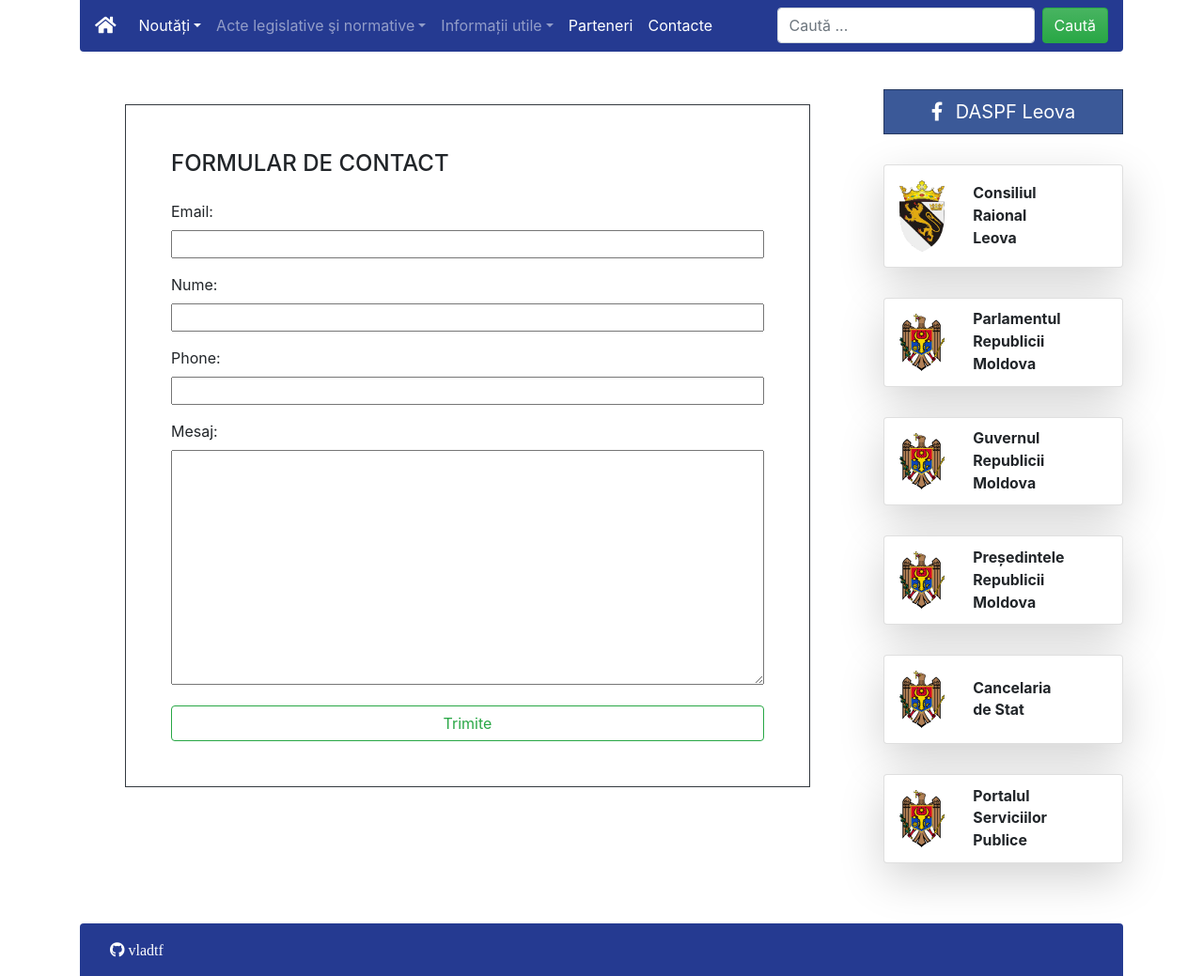
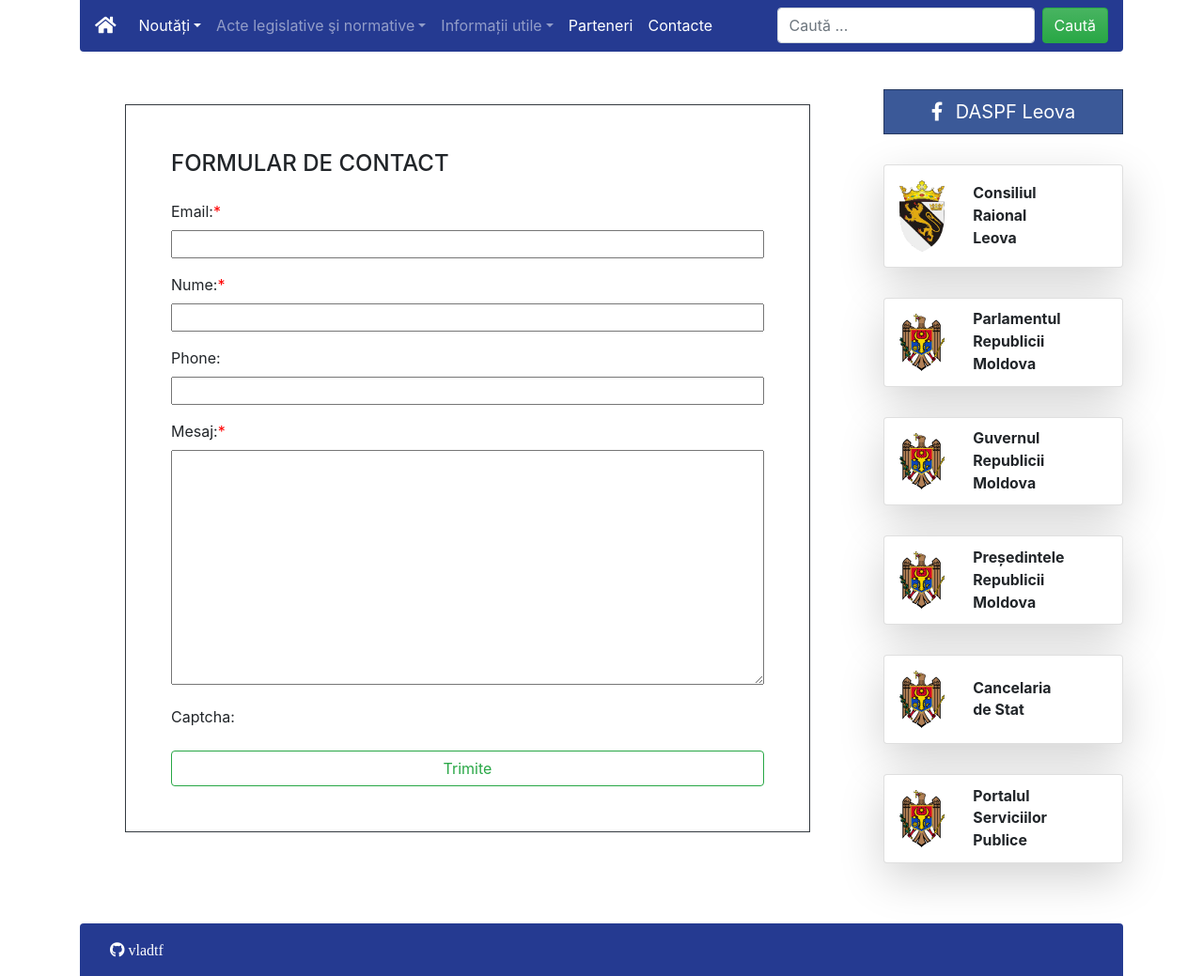
Before and after one commit to vladtf/daspf_leova, a Django app: page /contacte/ in a window 1280 px wide. Shown: the part 251-1290 px from the top of the page at 94% size. Run offline with Django 3.2, Linux system fonts and the light colour scheme; style sheets or scripts are compiled from the project's sources; some libraries are stand-ins or nearby versions.

Commit message:
Required field asterisk

```diff
--- a/daspf_app/forms.py
+++ b/daspf_app/forms.py
@@ -43,7 +43,6 @@ class PageDataForm(forms.Form):
 
 
 class MessageForm(forms.ModelForm):
-
     name = forms.CharField(label='Nume', widget=forms.TextInput(attrs={
         "class": "w-100"
     }))
@@ -51,7 +50,8 @@ class MessageForm(forms.ModelForm):
     phone = PhoneNumberField(region='MD', label='Telefon mobil', required=False)
 
     text = forms.CharField(label='Mesaj', max_length=500, widget=forms.Textarea(attrs={
-        "class": "w-100",
+        "class": "w-100 ",
+        "style": "min-height: 220px;"
     }))
 
     captcha = CaptchaField()
--- a/daspf_app/templates/views/contacts.html
+++ b/daspf_app/templates/views/contacts.html
@@ -5,7 +5,15 @@
     <form action="{% url 'contacts' %}" method="post" class="border border-dark contact-form p-lg-5 m-lg-5 p-2">
         {% csrf_token %}
         <p class="h4 mb-4">FORMULAR DE CONTACT</p>
-        {{ form.as_p }}
+
+
+        {% for field in form %}
+            <div class="form-group {% if field.field.required %} required {% endif %}">
+                <label class="control-label" for="{{ field.id_for_label }}">{{ field.label }}:</label>
+                {{ field }}
+                {{ field.errors }}
+            </div>
+        {% endfor %}
 
         <button type="submit" class="btn btn-outline-success w-100">Trimite</button>
     </form>
--- a/static/scss/main.scss
+++ b/static/scss/main.scss
@@ -64,3 +64,8 @@ input[type=number]::-webkit-inner-spin-button {
   border-color: $primary;
   box-shadow: -1px 1px 3px 1px $primary !important;
 }
+
+.form-group.required .control-label:after {
+   content:"*";
+   color:red;
+}
```
Also changed, not shown: db.sqlite3.
